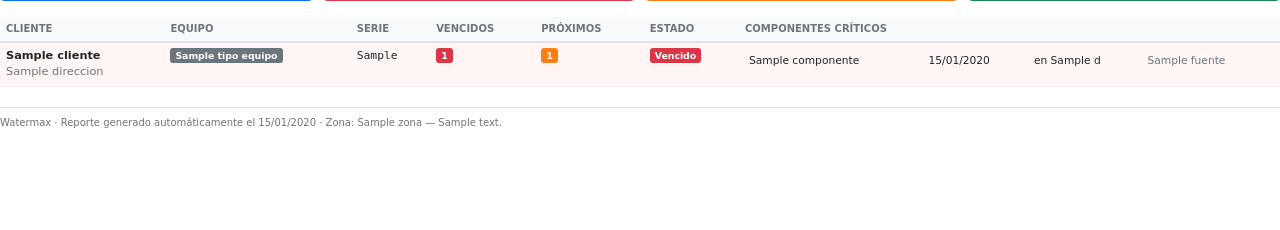
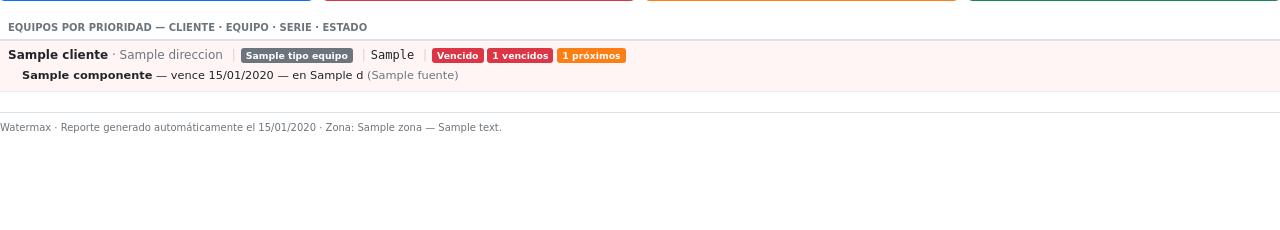
Before and after one commit to davadord/watermax, a Python web app: template app/templates/reports/pdf_zona.html in a window 1280 px wide. Shown: the part 141-371 px from the top of the page. Run offline with Jinja, Linux system fonts and the light colour scheme; the template is opened without the code that fills it: most values are stand-ins (such as "Sample title", 1, 10 or a date in 2020).

Commit message:
perf+fix: rediseño PDF zona a bloque por equipo (#30)
La fila de tabla con sub-tabla anidada por equipo tenía dos problemas:
1. Defecto: la sub-tabla de 4 columnas desbordaba el ancho de página,
   recortando 'días restantes' y ocultando del todo la columna 'fuente'.
   El reporte perdía datos.
2. Rendimiento: 50 tablas anidadas eran el mayor coste de render de
   WeasyPrint (98.5% del tiempo del endpoint según cProfile, #30).

El bloque por equipo da ancho completo a los componentes (una línea cada
uno, sin recorte) y usa ~4x menos cajas. write_pdf local 1980->1226 ms
(-38%); proyección PA ~8845->~5480 ms. Mismo contenido, 8 páginas.

```diff
--- a/app/templates/reports/pdf_zona.html
+++ b/app/templates/reports/pdf_zona.html
@@ -38,11 +38,7 @@
   .header-meta strong { display: block; font-size: 11pt; color: #212529; }
 
   /* ── Resumen ── */
-  .summary {
-    display: flex;
-    gap: 10px;
-    margin-bottom: 16px;
-  }
+  .summary { display: flex; gap: 10px; margin-bottom: 16px; }
   .summary-box {
     flex: 1;
     border: 1px solid #dee2e6;
@@ -52,63 +48,42 @@
   }
   .summary-box .num { font-size: 18pt; font-weight: 700; }
   .summary-box .lbl { font-size: 7.5pt; color: #6c757d; text-transform: uppercase; }
-  .box-vencido  { border-color: #dc3545; }
-  .box-vencido  .num { color: #dc3545; }
-  .box-proximo  { border-color: #fd7e14; }
-  .box-proximo  .num { color: #fd7e14; }
-  .box-en-plazo { border-color: #198754; }
-  .box-en-plazo .num { color: #198754; }
-  .box-total    { border-color: #0d6efd; }
-  .box-total    .num { color: #0d6efd; }
+  .box-vencido  { border-color: #dc3545; } .box-vencido  .num { color: #dc3545; }
+  .box-proximo  { border-color: #fd7e14; } .box-proximo  .num { color: #fd7e14; }
+  .box-en-plazo { border-color: #198754; } .box-en-plazo .num { color: #198754; }
+  .box-total    { border-color: #0d6efd; } .box-total    .num { color: #0d6efd; }
 
-  /* ── Tabla principal ── */
-  table {
-    width: 100%;
-    border-collapse: collapse;
-    margin-bottom: 10px;
-    font-size: 8.5pt;
-  }
-  thead th {
-    background: #f8f9fa;
-    border-bottom: 2px solid #dee2e6;
-    padding: 5px 6px;
-    text-align: left;
-    font-weight: 600;
+  /* ── Badges ── */
+  .badge { display: inline-block; padding: 1px 5px; border-radius: 3px; font-size: 7pt; font-weight: 600; }
+  .badge-danger    { background: #dc3545; color: #fff; }
+  .badge-warning   { background: #fd7e14; color: #fff; }
+  .badge-success   { background: #198754; color: #fff; }
+  .badge-secondary { background: #6c757d; color: #fff; }
+
+  /* ── Bloque por equipo ──
+     Reemplaza la antigua fila de tabla con una sub-tabla anidada por equipo.
+     La sub-tabla (a) desbordaba el ancho de página recortando 'días' y la
+     columna 'fuente', y (b) era el mayor coste de render de WeasyPrint (#30):
+     50 tablas anidadas. El bloque da ancho completo a los componentes (una
+     línea cada uno, sin recorte) y usa ~4x menos cajas -> -38% de render. */
+  .thead-equipos {
     font-size: 7.5pt;
     text-transform: uppercase;
     color: #6c757d;
+    font-weight: 600;
+    border-bottom: 2px solid #dee2e6;
+    padding: 4px 8px;
   }
-  tbody td {
-    border-bottom: 1px solid #f0f0f0;
-    padding: 5px 6px;
-    vertical-align: top;
-  }
-  .row-vencido  { background: #fff5f5; }
-  .row-proximo  { background: #fff8f0; }
-  .row-en-plazo { background: #fff; }
-
-  /* ── Badges ── */
-  .badge {
-    display: inline-block;
-    padding: 1px 5px;
-    border-radius: 3px;
-    font-size: 7pt;
-    font-weight: 600;
-  }
-  .badge-danger  { background: #dc3545; color: #fff; }
-  .badge-warning { background: #fd7e14; color: #fff; }
-  .badge-success { background: #198754; color: #fff; }
-  .badge-secondary { background: #6c757d; color: #fff; }
-
-  /* ── Sub-tabla de componentes ── */
-  .sub-table {
-    width: 100%;
-    border-collapse: collapse;
-    margin-top: 4px;
-    font-size: 8pt;
-  }
-  .sub-table td { padding: 2px 4px; border-bottom: 1px solid #f0f0f0; }
-  .sub-table tr:last-child td { border-bottom: none; }
+  .equipo { padding: 6px 8px; border-bottom: 1px solid #e9ecef; }
+  .equipo.row-vencido { background: #fff5f5; }
+  .equipo.row-proximo { background: #fff8f0; }
+  .equipo-head { margin-bottom: 3px; }
+  .equipo-head .cli  { font-weight: 700; }
+  .equipo-head .dir  { color: #6c757d; }
+  .equipo-head .sep  { color: #ced4da; margin: 0 5px; }
+  .comp { font-size: 8.5pt; padding: 1px 0 1px 14px; }
+  .comp .nom  { font-weight: 600; }
+  .comp .meta { color: #6c757d; }
 
   /* ── Pie ── */
   .footer {
@@ -118,10 +93,8 @@
     font-size: 7.5pt;
     color: #6c757d;
   }
-
   .mono { font-family: "DejaVu Sans Mono", monospace; }
   .text-muted { color: #6c757d; }
-  .nowrap { white-space: nowrap; }
 </style>
 </head>
 <body>
@@ -159,23 +132,11 @@
   </div>
 </div>
 
-{# ── Tabla de equipos ── #}
+{# ── Equipos (un bloque por equipo) ── #}
 {% if not items %}
   <p class="text-muted">No hay equipos activos registrados en esta zona.</p>
 {% else %}
-<table>
-  <thead>
-    <tr>
-      <th>Cliente</th>
-      <th>Equipo</th>
-      <th>Serie</th>
-      <th>Vencidos</th>
-      <th>Próximos</th>
-      <th>Estado</th>
-      <th>Componentes críticos</th>
-    </tr>
-  </thead>
-  <tbody>
+<div class="thead-equipos">Equipos por prioridad — cliente · equipo · serie · estado</div>
 {% for item in items %}
   {% if item.n_vencidos > 0 %}
     {% set row_cls = "row-vencido" %}
@@ -187,43 +148,19 @@
     {% set row_cls = "row-en-plazo" %}
     {% set estado_badge = '<span class="badge badge-success">En plazo</span>' %}
   {% endif %}
-    <tr class="{{ row_cls }}">
-      <td><strong>{{ item.equipo.cliente.nombre }}</strong><br>
-          <span class="text-muted">{{ item.equipo.cliente.direccion or '' }}</span></td>
-      <td><span class="badge badge-secondary">{{ item.equipo.tipo_equipo.nombre }}</span></td>
-      <td class="mono nowrap">{{ item.equipo.numero_serie or '—' }}</td>
-      <td class="nowrap">
-        {% if item.n_vencidos %}<span class="badge badge-danger">{{ item.n_vencidos }}</span>{% else %}—{% endif %}
-      </td>
-      <td class="nowrap">
-        {% if item.n_proximos %}<span class="badge badge-warning">{{ item.n_proximos }}</span>{% else %}—{% endif %}
-      </td>
-      <td>{{ estado_badge | safe }}</td>
-      <td>
+<div class="equipo {{ row_cls }}">
+  <div class="equipo-head">
+    <span class="cli">{{ item.equipo.cliente.nombre }}</span>{% if item.equipo.cliente.direccion %}<span class="dir"> · {{ item.equipo.cliente.direccion }}</span>{% endif %}
+    <span class="sep">|</span><span class="badge badge-secondary">{{ item.equipo.tipo_equipo.nombre }}</span>
+    <span class="sep">|</span><span class="mono">{{ item.equipo.numero_serie or '—' }}</span>
+    <span class="sep">|</span>{{ estado_badge | safe }}
+    {% if item.n_vencidos %}<span class="badge badge-danger">{{ item.n_vencidos }} vencidos</span>{% endif %}
+    {% if item.n_proximos %}<span class="badge badge-warning">{{ item.n_proximos }} próximos</span>{% endif %}
+  </div>
   {% set criticos = item.vencimientos | selectattr('urgencia', 'ne', 'en_plazo') | list %}
-        {% if criticos %}
-          <table class="sub-table">
-            {% for v in criticos %}
-            <tr>
-              <td class="nowrap">{{ v.componente.nombre }}</td>
-              <td class="nowrap">{{ v.fecha_proyectada.strftime('%d/%m/%Y') }}</td>
-              <td class="nowrap">
-                {% if v.dias_restantes < 0 %}hace {{ -v.dias_restantes }} d
-                {% elif v.dias_restantes == 0 %}hoy
-                {% else %}en {{ v.dias_restantes }} d{% endif %}
-              </td>
-              <td class="text-muted nowrap">{{ v.fuente }}</td>
-            </tr>
+  {% for v in criticos %}<div class="comp"><span class="nom">{{ v.componente.nombre }}</span> — vence {{ v.fecha_proyectada.strftime('%d/%m/%Y') }} — {% if v.dias_restantes < 0 %}hace {{ -v.dias_restantes }} d{% elif v.dias_restantes == 0 %}hoy{% else %}en {{ v.dias_restantes }} d{% endif %} <span class="meta">({{ v.fuente }})</span></div>{% endfor %}
+</div>
 {% endfor %}
-          </table>
-        {% else %}
-          <span class="text-muted">Todos en plazo</span>
-        {% endif %}
-      </td>
-    </tr>
-    {% endfor %}
-  </tbody>
-</table>
 {% endif %}
 
 {# ── Pie ── #}
```
Lines whose indentation alone changed are shown as unchanged.
